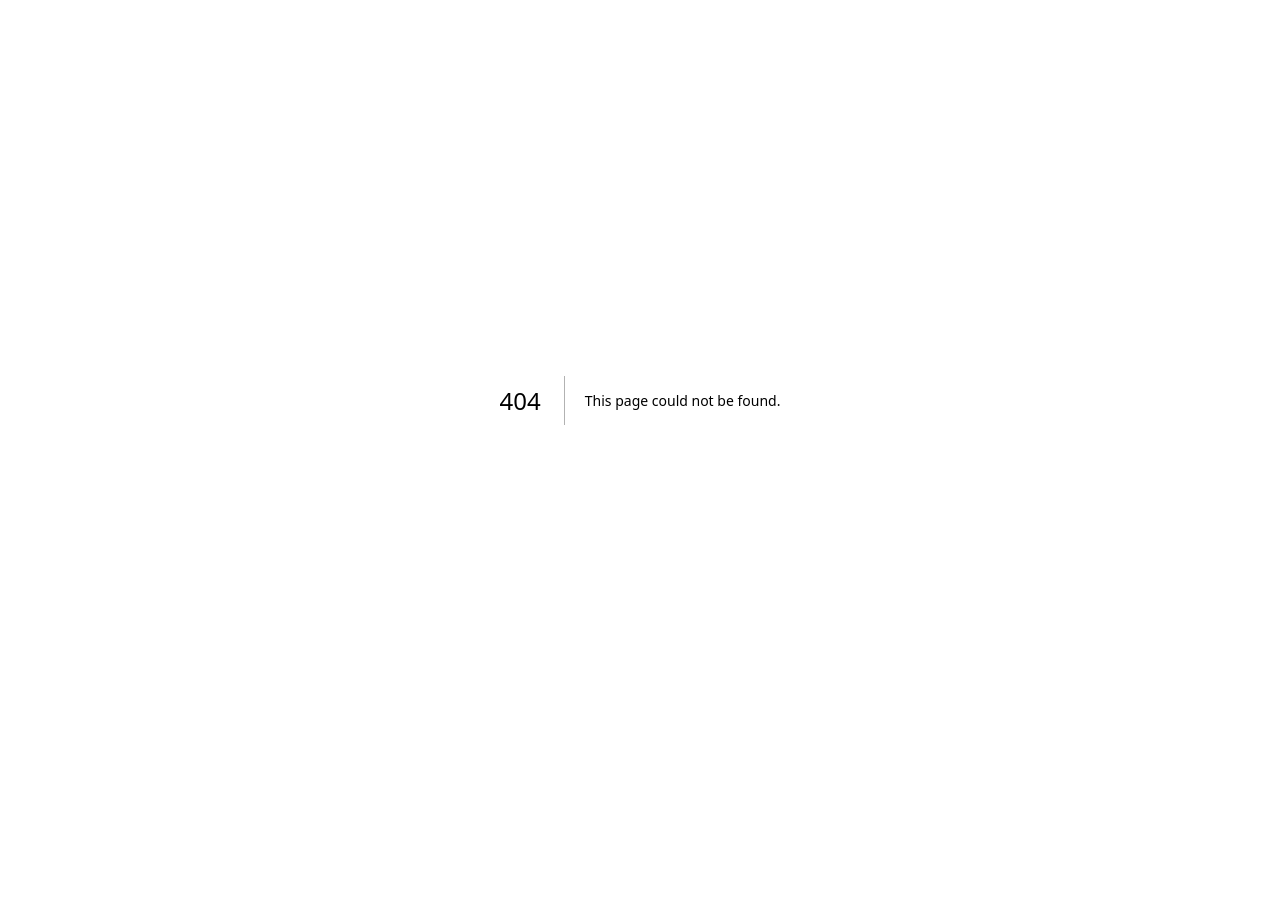
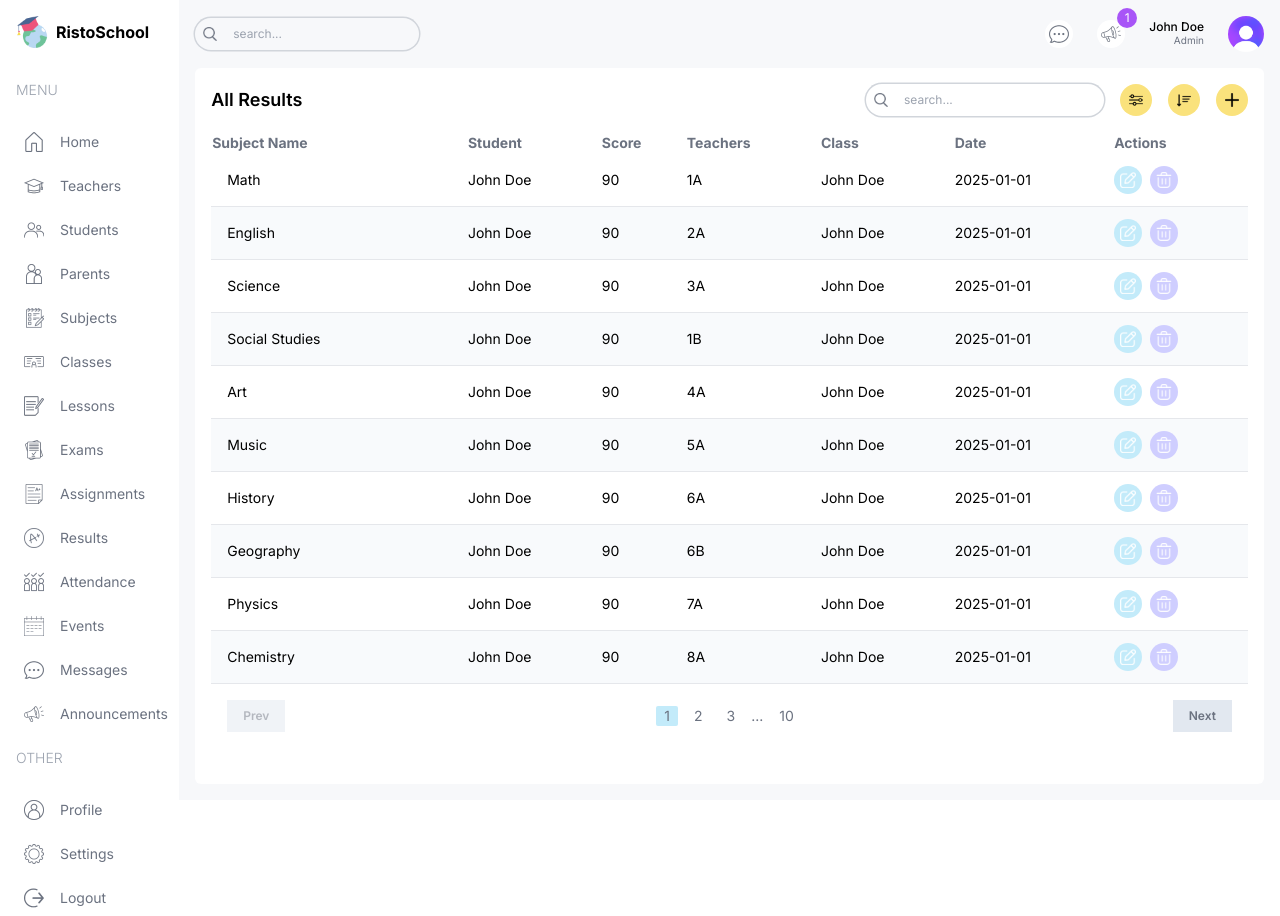
Before and after one commit to furstjr/schoolManagement, a Next.js app: page /list/results in a window 1280 px wide. Before the commit this address had no page. Before the commit the page ends 800 px from the top, so only its background shows below. Built offline with nearby package versions, Linux system fonts and the light colour scheme.

Commit message:
Add exams assignments and results page

```diff
--- /dev/null
+++ b/src/app/(dashboard)/list/assignments/page.tsx
@@ -0,0 +1,101 @@
+import Pagination from "@/components/Pagination";
+import Table from "@/components/Table";
+import TableSearch from "@/components/TableSearch";
+import { assignmentsData, role } from "@/lib/data";
+import Image from "next/image";
+import Link from "next/link";
+import React from "react";
+
+type Assignment = {
+  id: number;
+  subject: string;
+  class: string;
+  teacher: string;
+  dueDate: string;
+};
+
+const columns = [
+  {
+    header: "Subject Name",
+    accessor: "name",
+  },
+  {
+    header: "Class",
+    accessor: "class",
+  },
+  {
+    header: "Teachers",
+    accessor: "teachers",
+    className: "hidden md:table-cell",
+  },
+  {
+    header: "Due Date",
+    accessor: "dueDate",
+    className: "hidden md:table-cell",
+  },
+  {
+    header: "Actions",
+    accessor: "actions",
+  },
+];
+
+const AssignmentPageList = () => {
+  const renderRow = (item: Assignment) => (
+    <tr
+      key={item.id}
+      className="border-b border-gray-200 even:bg-slate-50 text-sm hover:bg-bullPurpleLight"
+    >
+      <td className="flex items-center gap-4 p-4">{item.subject}</td>
+      <td>{item.class}</td>
+      <td className="hidden md:table-cell">{item.teacher}</td>
+      <td className="hidden md:table-cell">{item.dueDate}</td>
+      <td>
+        <div className="flex items-center gap-2">
+          <Link href={`/list/teachers/${item.id}`}>
+            <button className="w-7 h-7 flex items-center justify-center rounded-full bg-bullsky">
+              <Image src="/edit.png" alt="" width={16} height={16} />
+            </button>
+          </Link>
+          {role === "admin" && (
+            <button className="w-7 h-7 flex items-center justify-center rounded-full bg-bullPurple">
+              <Image src="/delete.png" alt="" width={16} height={16} />
+            </button>
+          )}
+        </div>
+      </td>
+    </tr>
+  );
+
+  return (
+    <div className="bg-white p-4 rounded-md flex-1 m-4 mt-0">
+      {/* TOP */}
+      <div className="flex items-center justify-between">
+        <h1 className="hidden md:block text-lg font-semibold">All Assignments</h1>
+        <div className="flex flex-col md:flex-row items-center gap-4 w-full md:w-auto">
+          <TableSearch />
+          <div className="flex items-center gap-4 self-end">
+            <button className="w-8 h-8 flex items-center justify-center rounded-full bg-bullYellow">
+              <Image src="/filter.png" alt="" width={14} height={14} />
+            </button>
+            <button className="w-8 h-8 flex items-center justify-center rounded-full bg-bullYellow">
+              <Image src="/sort.png" alt="" width={14} height={14} />
+            </button>
+            {role === "admin" && (
+              <button className="w-8 h-8 flex items-center justify-center rounded-full bg-bullYellow">
+                <Image src="/plus.png" alt="" width={14} height={14} />
+              </button>
+            )}
+          </div>
+        </div>
+      </div>
+
+      {/* LIST */}
+      <Table columns={columns} renderRow={renderRow} data={assignmentsData} />
+
+      {/* PAGINATION */}
+      <Pagination />
+    </div>
+  );
+};
+
+export default AssignmentPageList;
--- /dev/null
+++ b/src/app/(dashboard)/list/exams/page.tsx
@@ -0,0 +1,101 @@
+import Pagination from "@/components/Pagination";
+import Table from "@/components/Table";
+import TableSearch from "@/components/TableSearch";
+import { examsData, role } from "@/lib/data";
+import Image from "next/image";
+import Link from "next/link";
+import React from "react";
+
+type Exam = {
+  id: number;
+  subject: string;
+  class: string;
+  teacher: string;
+  date: string;
+};
+
+const columns = [
+  {
+    header: "Subject Name",
+    accessor: "name",
+  },
+  {
+    header: "Class",
+    accessor: "class",
+  },
+  {
+    header: "Teachers",
+    accessor: "teachers",
+    className: "hidden md:table-cell",
+  },
+  {
+    header: "Date",
+    accessor: "date",
+    className: "hidden md:table-cell",
+  },
+  {
+    header: "Actions",
+    accessor: "actions",
+  },
+];
+
+const ExamPageList = () => {
+  const renderRow = (item: Exam) => (
+    <tr
+      key={item.id}
+      className="border-b border-gray-200 even:bg-slate-50 text-sm hover:bg-bullPurpleLight"
+    >
+      <td className="flex items-center gap-4 p-4">{item.subject}</td>
+      <td>{item.class}</td>
+      <td className="hidden md:table-cell">{item.teacher}</td>
+      <td className="hidden md:table-cell">{item.date}</td>
+      <td>
+        <div className="flex items-center gap-2">
+          <Link href={`/list/teachers/${item.id}`}>
+            <button className="w-7 h-7 flex items-center justify-center rounded-full bg-bullsky">
+              <Image src="/edit.png" alt="" width={16} height={16} />
+            </button>
+          </Link>
+          {role === "admin" && (
+            <button className="w-7 h-7 flex items-center justify-center rounded-full bg-bullPurple">
+              <Image src="/delete.png" alt="" width={16} height={16} />
+            </button>
+          )}
+        </div>
+      </td>
+    </tr>
+  );
+
+  return (
+    <div className="bg-white p-4 rounded-md flex-1 m-4 mt-0">
+      {/* TOP */}
+      <div className="flex items-center justify-between">
+        <h1 className="hidden md:block text-lg font-semibold">All Exams</h1>
+        <div className="flex flex-col md:flex-row items-center gap-4 w-full md:w-auto">
+          <TableSearch />
+          <div className="flex items-center gap-4 self-end">
+            <button className="w-8 h-8 flex items-center justify-center rounded-full bg-bullYellow">
+              <Image src="/filter.png" alt="" width={14} height={14} />
+            </button>
+            <button className="w-8 h-8 flex items-center justify-center rounded-full bg-bullYellow">
+              <Image src="/sort.png" alt="" width={14} height={14} />
+            </button>
+            {role === "admin" && (
+              <button className="w-8 h-8 flex items-center justify-center rounded-full bg-bullYellow">
+                <Image src="/plus.png" alt="" width={14} height={14} />
+              </button>
+            )}
+          </div>
+        </div>
+      </div>
+
+      {/* LIST */}
+      <Table columns={columns} renderRow={renderRow} data={examsData} />
+
+      {/* PAGINATION */}
+      <Pagination />
+    </div>
+  );
+};
+
+export default ExamPageList;
--- /dev/null
+++ b/src/app/(dashboard)/list/results/page.tsx
@@ -0,0 +1,116 @@
+import Pagination from "@/components/Pagination";
+import Table from "@/components/Table";
+import TableSearch from "@/components/TableSearch";
+import { resultsData, role } from "@/lib/data";
+import Image from "next/image";
+import Link from "next/link";
+import React from "react";
+
+type Result = {
+  id: number;
+  subject: string;
+  class: string;
+  teacher: string;
+  student: string;
+  type: "exam" | "assignment";
+  date: string;
+  score: number;
+};
+
+const columns = [
+  {
+    header: "Subject Name",
+    accessor: "name",
+  },
+  {
+    header: "Student",
+    accessor: "student",
+  },
+  {
+    header: "Score",
+    accessor: "score",
+    className: "hidden md:table-cell",
+  },
+  {
+    header: "Teachers",
+    accessor: "teachers",
+    className: "hidden md:table-cell",
+  },
+  {
+    header: "Class",
+    accessor: "class",
+    className: "hidden md:table-cell",
+  },
+  {
+    header: "Date",
+    accessor: "date",
+    className: "hidden md:table-cell",
+  },
+  {
+    header: "Actions",
+    accessor: "actions",
+  },
+];
+
+const ResultPageList = () => {
+  const renderRow = (item: Result) => (
+    <tr
+      key={item.id}
+      className="border-b border-gray-200 even:bg-slate-50 text-sm hover:bg-bullPurpleLight"
+    >
+      <td className="flex items-center gap-4 p-4">{item.subject}</td>
+      <td className="hidden md:table-cell">{item.student}</td>
+      <td className="hidden md:table-cell">{item.score}</td>
+      <td className="hidden md:table-cell">{item.class}</td>
+      <td className="hidden md:table-cell">{item.teacher}</td>
+      <td className="hidden md:table-cell">{item.date}</td>
+      <td>
+        <div className="flex items-center gap-2">
+          <Link href={`/list/teachers/${item.id}`}>
+            <button className="w-7 h-7 flex items-center justify-center rounded-full bg-bullsky">
+              <Image src="/edit.png" alt="" width={16} height={16} />
+            </button>
+          </Link>
+          {role === "admin" && (
+            <button className="w-7 h-7 flex items-center justify-center rounded-full bg-bullPurple">
+              <Image src="/delete.png" alt="" width={16} height={16} />
+            </button>
+          )}
+        </div>
+      </td>
+    </tr>
+  );
+
+  return (
+    <div className="bg-white p-4 rounded-md flex-1 m-4 mt-0">
+      {/* TOP */}
+      <div className="flex items-center justify-between">
+        <h1 className="hidden md:block text-lg font-semibold">All Results</h1>
+        <div className="flex flex-col md:flex-row items-center gap-4 w-full md:w-auto">
+          <TableSearch />
+          <div className="flex items-center gap-4 self-end">
+            <button className="w-8 h-8 flex items-center justify-center rounded-full bg-bullYellow">
+              <Image src="/filter.png" alt="" width={14} height={14} />
+            </button>
+            <button className="w-8 h-8 flex items-center justify-center rounded-full bg-bullYellow">
+              <Image src="/sort.png" alt="" width={14} height={14} />
+            </button>
+            {role === "admin" && (
+              <button className="w-8 h-8 flex items-center justify-center rounded-full bg-bullYellow">
+                <Image src="/plus.png" alt="" width={14} height={14} />
+              </button>
+            )}
+          </div>
+        </div>
+      </div>
+
+      {/* LIST */}
+      <Table columns={columns} renderRow={renderRow} data={resultsData} />
+
+      {/* PAGINATION */}
+      <Pagination />
+    </div>
+  );
+};
+
+export default ResultPageList;
```
